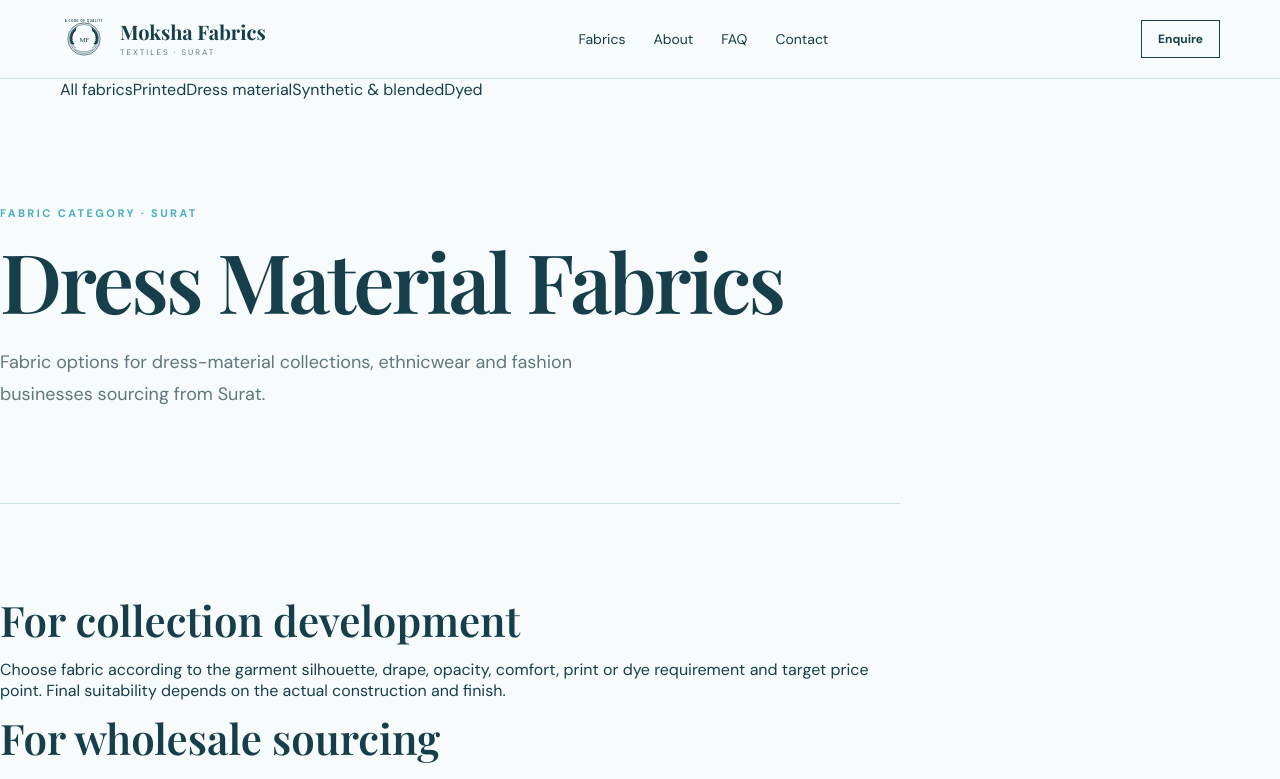
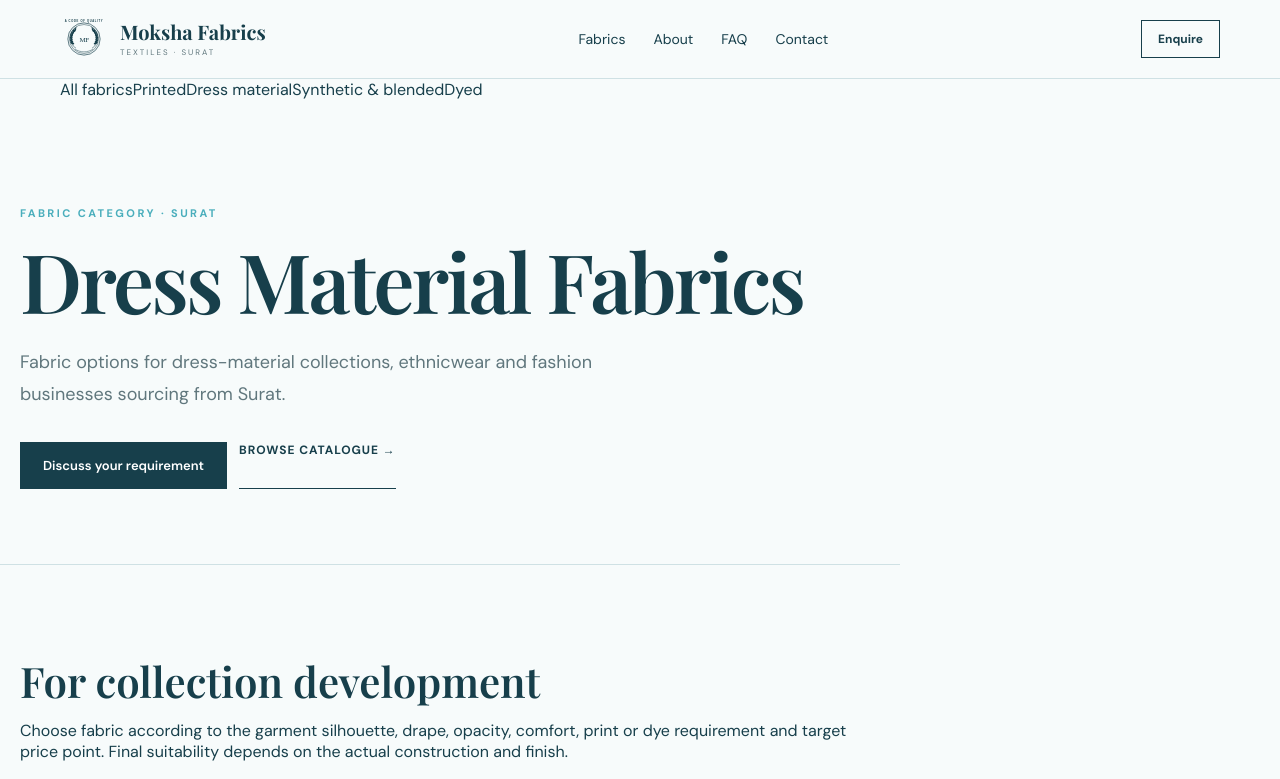
Before and after one commit to theluckygupta/moksha-fabrics, a Next.js app: page /fabrics/dress-material-fabrics in a window 1280 px wide. Shown: the top 779 px of the page. Built offline with nearby package versions, Linux system fonts and the light colour scheme.

Commit message:
Expand dress material category page

```diff
--- a/app/fabrics/dress-material-fabrics/page.tsx
+++ b/app/fabrics/dress-material-fabrics/page.tsx
@@ -1,8 +1,10 @@
+import Link from "next/link";
+
 export const metadata = {
   title: "Dress Material Fabrics",
   description: "Dress material fabric sourcing from Surat for ethnicwear, fashion and wholesale buyers.",
 };
 
 export default function DressMaterialFabricsPage() {
-  return <main><section className="pageHero"><p className="eyebrow">Fabric category · Surat</p><h1>Dress Material Fabrics</h1><p className="lead">Fabric options for dress-material collections, ethnicwear and fashion businesses sourcing from Surat.</p></section><section className="section prose"><h2>For collection development</h2><p>Choose fabric according to the garment silhouette, drape, opacity, comfort, print or dye requirement and target price point. Final suitability depends on the actual construction and finish.</p><h2>For wholesale sourcing</h2><p>When requesting availability, include your expected quantity, required colours or designs and delivery requirements so the enquiry can be assessed efficiently.</p></section></main>;
+  return <main><section className="pageHero"><div className="container"><p className="eyebrow">Fabric category · Surat</p><h1>Dress Material Fabrics</h1><p className="lead">Fabric options for dress-material collections, ethnicwear and fashion businesses sourcing from Surat.</p><div className="actions"><Link className="button buttonDark" href="/contact">Discuss your requirement</Link><Link className="textLink" href="/fabrics">Browse catalogue →</Link></div></div></section><section className="section prose"><div className="container"><h2>For collection development</h2><p>Choose fabric according to the garment silhouette, drape, opacity, comfort, print or dye requirement and target price point. Final suitability depends on the actual construction and finish.</p><h2>For wholesale sourcing</h2><p>When requesting availability, include your expected quantity, required colours or designs and delivery requirements so the enquiry can be assessed efficiently.</p><div className="list"><div><span>End use</span><strong>Dress materials / ethnicwear</strong></div><div><span>Selection</span><strong>Drape / hand / finish</strong></div><div><span>Commercial</span><strong>Quantity / delivery</strong></div></div></div></section></main>;
 }
```
